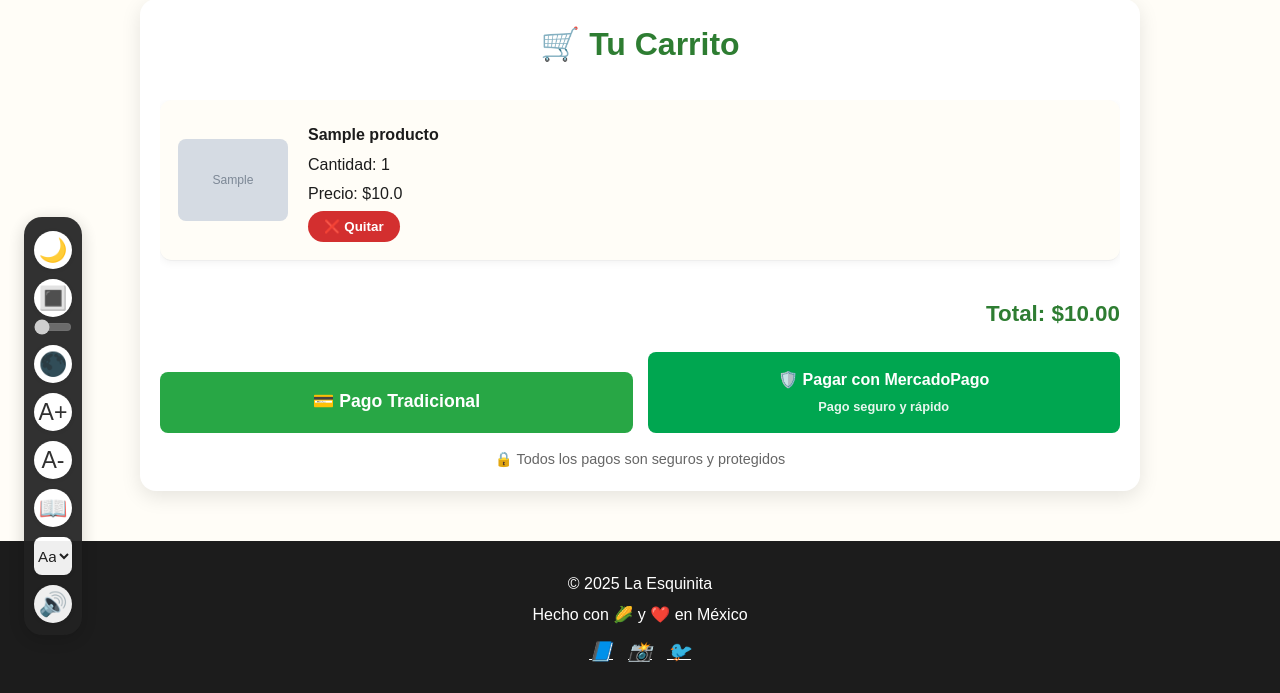
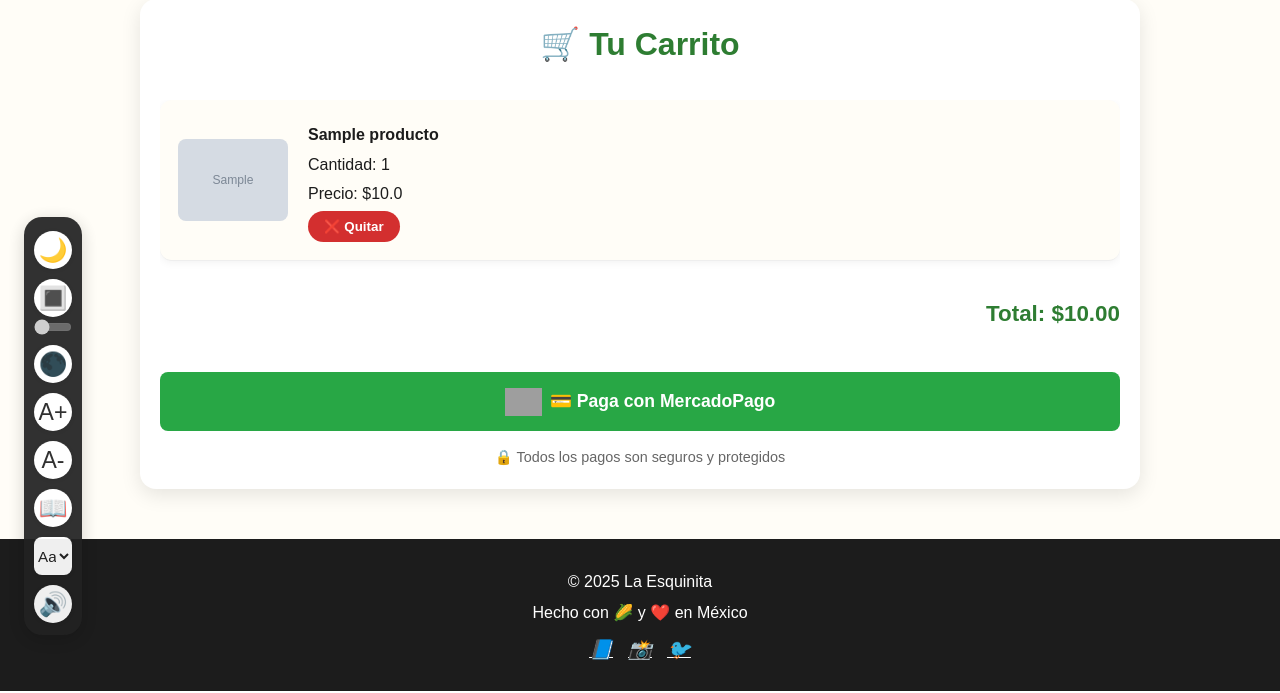
Before and after one commit to IngDavid-Torres/La-Esquinita-1, a Flask app: page /carrito in a window 1280 px wide. Shown: the part 141-834 px from the top of the page. Run offline with Flask 3, Linux system fonts and the light colour scheme; the visitor is signed in with stand-in values (Sample User, id 1); tables that the repository leaves empty hold one stand-in row (values such as "Sample post"); grey boxes marked "Sample" are stand-in pictures; grey boxes are pictures that could not be loaded.

Commit message:
UI: agrega logo MercadoPago en carrito

```diff
--- a/templates/carrito.html
+++ b/templates/carrito.html
@@ -461,13 +461,9 @@
       <div class="metodos-pago-container" style="margin-top: 20px;">
         <div style="display: flex; gap: 15px; justify-content: center; flex-wrap: wrap;">
           <a href="{{ url_for('metodos_pago') }}" class="pagar" style="flex: 1; min-width: 200px; text-align: center; padding: 15px; background: #28a745; color: white; text-decoration: none; border-radius: 8px; font-weight: bold;">
-            💳 Pago Tradicional
+            <img src="{{ url_for('static', filename='images/Mercado-Pago-Logo-Vector.svg-1-1.png') }}" alt="MercadoPago" style="height:28px;vertical-align:middle;margin-right:8px;">💳 Paga con MercadoPago
           </a>
 
-          <a href="{{ url_for('pago_mercadopago') }}" class="pagar-mp" style="flex: 1; min-width: 200px; text-align: center; padding: 15px; background: #00a650; color: white; text-decoration: none; border-radius: 8px; font-weight: bold; position: relative;">
-            🛡️ Pagar con MercadoPago
-            <small style="display: block; font-size: 0.8em; margin-top: 5px; opacity: 0.9;">Pago seguro y rápido</small>
-          </a>
         </div>
 
         <div style="text-align: center; margin-top: 15px; color: #666; font-size: 0.9em;">
```
